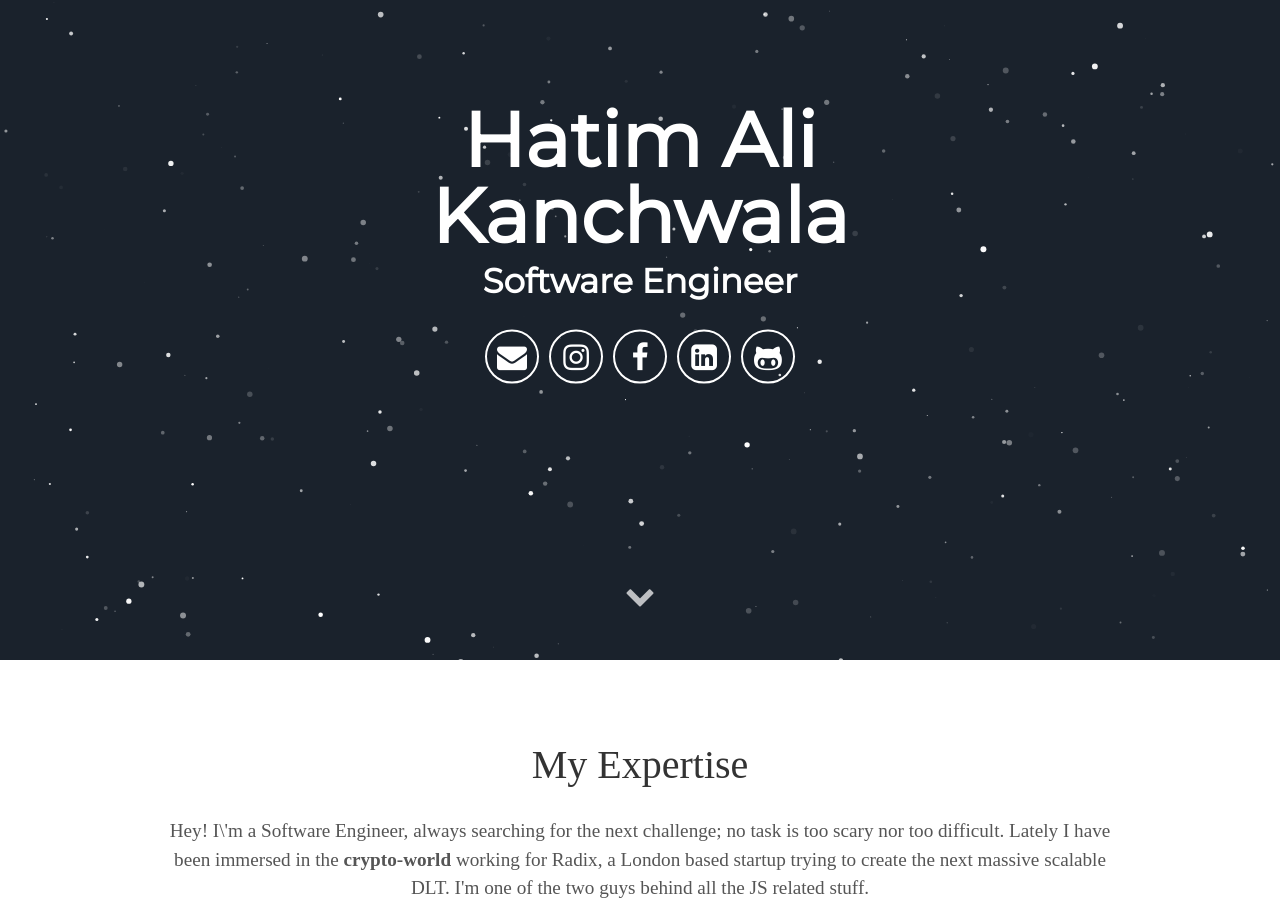
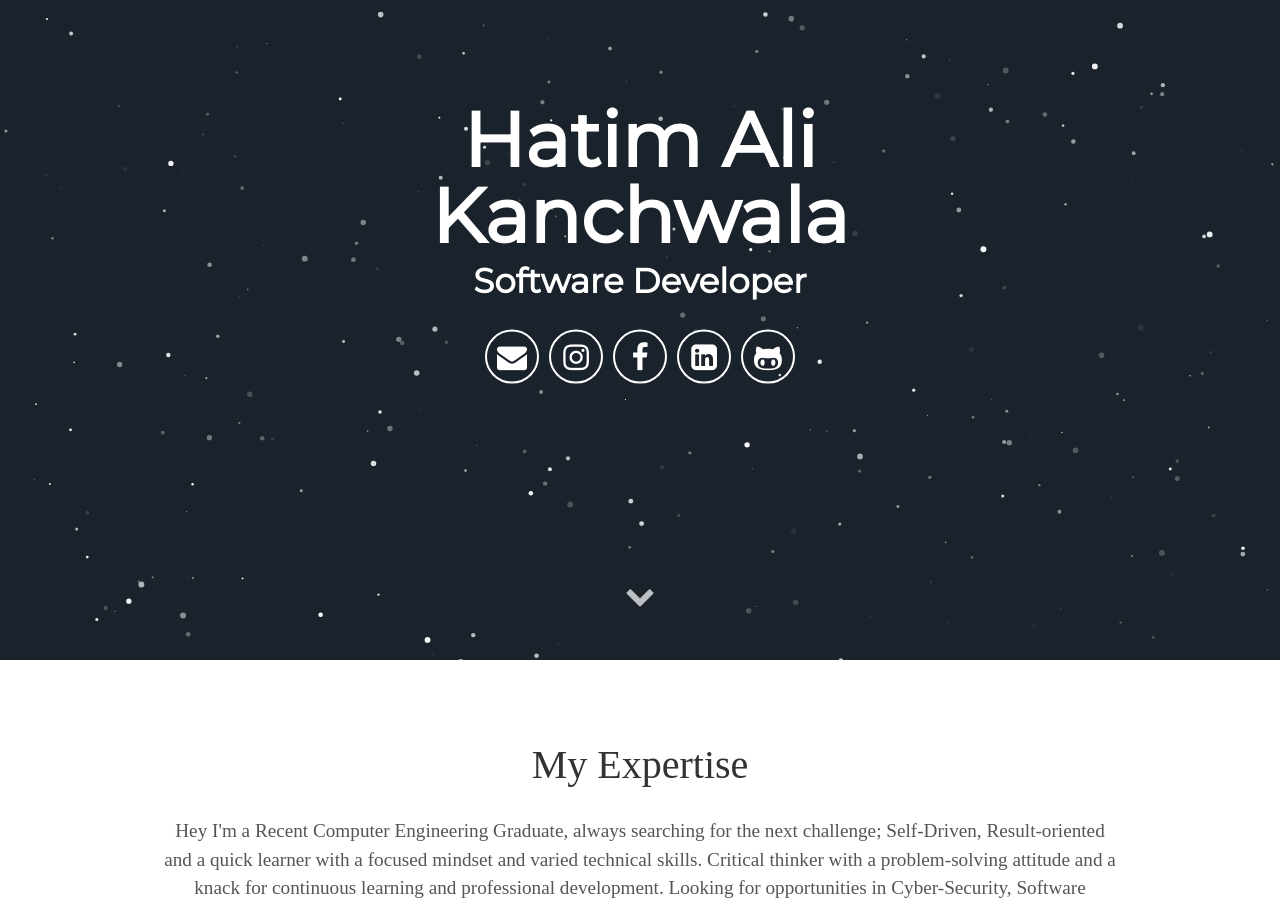
Before and after one commit to the-hatim/the-hatim.github.io, a Jekyll site: the page built from index.html, in a window 1280 px wide and 900 px high, scrolled down 240 px. Built offline with Jekyll 4.4.1, drawn with Linux system fonts in a browser that asks for light colours; some web fonts are replaced; some of the changed text lies outside the part shown.

Commit message:
Update _config.yml

```diff
--- a/_config.yml
+++ b/_config.yml
@@ -6,11 +6,11 @@ url: "https://the-hatim.github.io/"  # the base hostname & protocol for your sit
 
 # User settings
 username: Hatim Ali Kanchwala
-user_description: Hey! I\'m a Software Engineer, always searching for the next challenge; no task is too scary nor too difficult. Lately I have been immersed in the <b>crypto-world</b> working for Radix, a London based startup trying to create the next massive scalable DLT. I'm one of the two guys behind all the JS related stuff.
-user_title: Software Engineer
+user_description: Hey I'm a Recent Computer Engineering Graduate, always searching for the next challenge; Self-Driven, Result-oriented and a quick learner with a focused mindset and varied technical skills. Critical thinker with a problem-solving attitude and a knack for continuous learning and professional development. Looking for opportunities in Cyber-Security, Software Development, Software Testing, Information Security and IT Domains. Demonstrated experience developing high quality test scripts, plans and test executions. Well Versed with Programming, Version Control Systems and Testing.
+user_title: Software Developer
 email: hatimali.ha@gmail.com
 # twitter_username: lorem_ipsum
-github_username:  the-hatim
-# gplus_username:  lorem_ipsum
+github_username: the-hatim
+LinkedIn: hatim-ali-kanchwala
 
 exclude: ['package.json', 'src' , 'node_modules']
```
